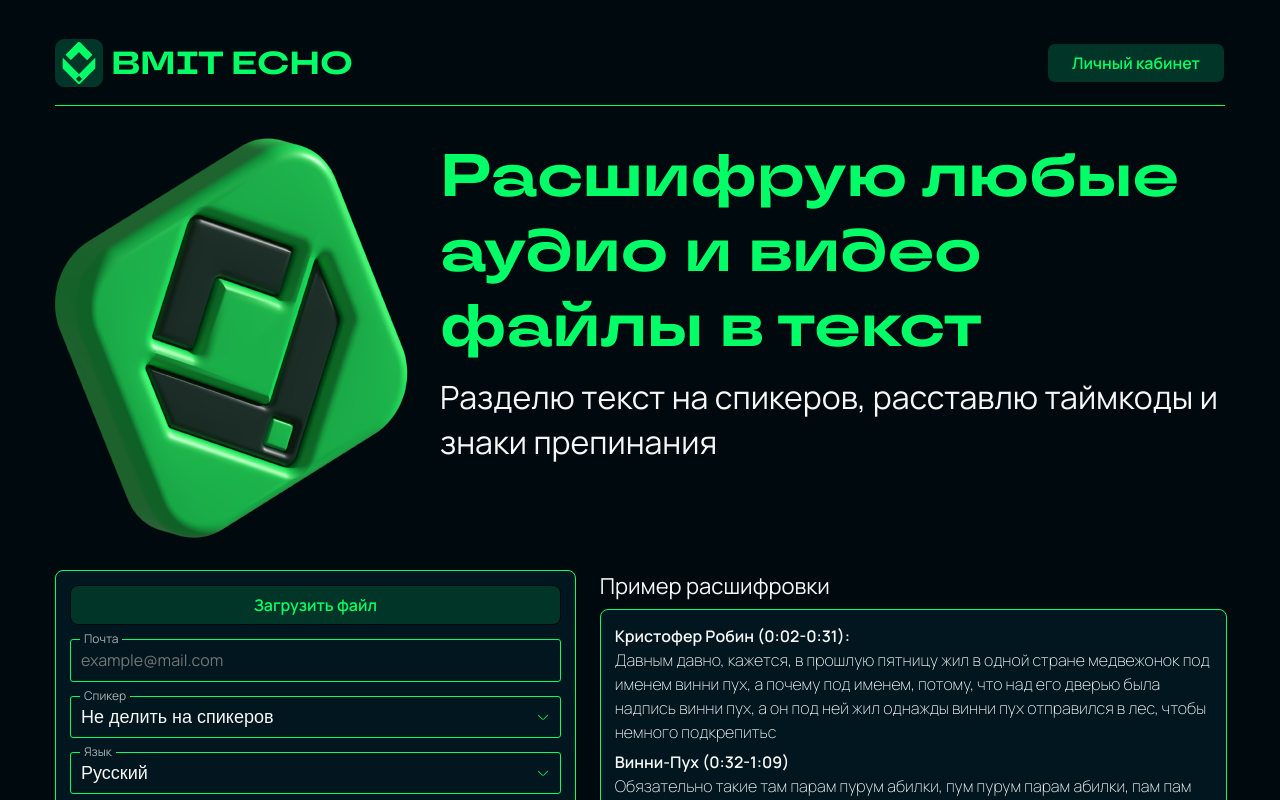
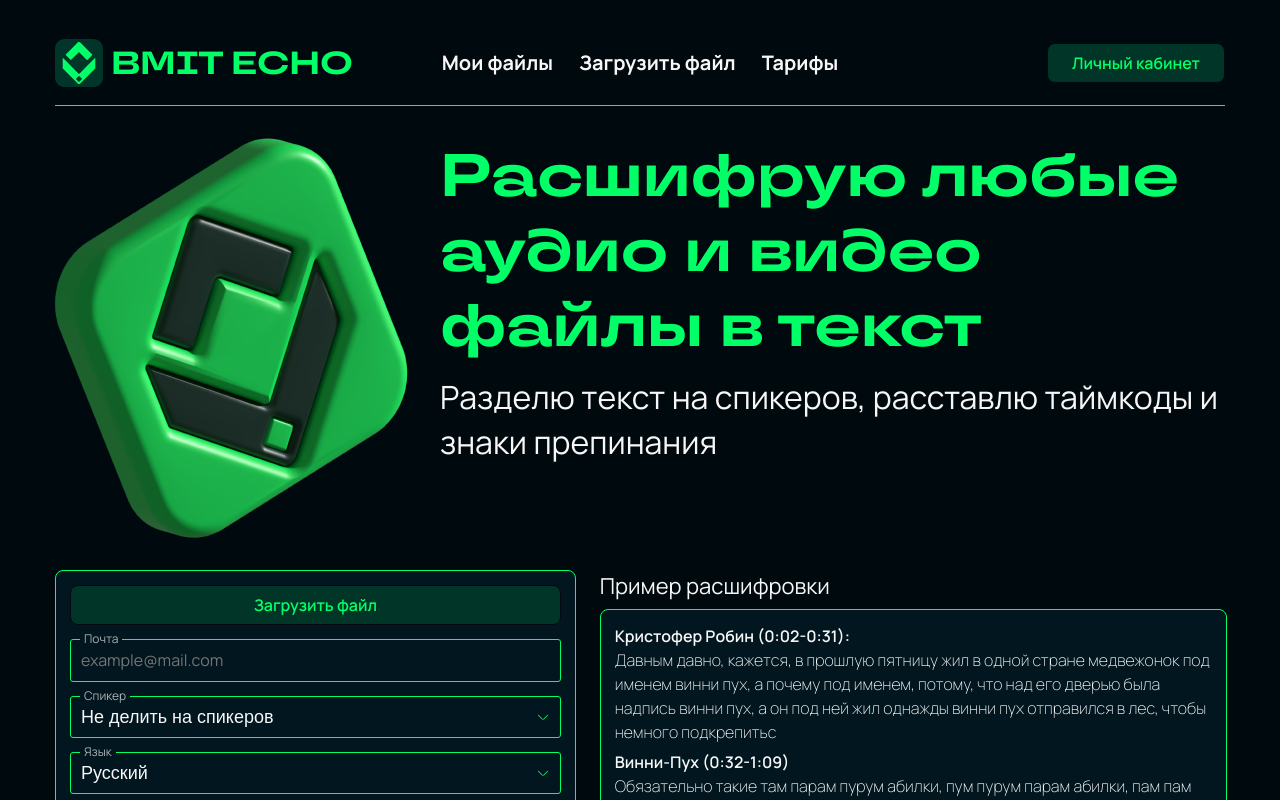
Before and after one commit to Rilpack/project-echo, a React (Vite) app: page / in a window 1280 px wide. Shown: the top 800 px of the page. Built offline with nearby package versions, Linux system fonts and the light colour scheme.

Commit message:
Сверстал разделы меню в шапке. Сделал стилизацию для разделов. Сделал логику выполнения действий у разделов.

```diff
--- a/src/components/Header/Header.module.scss
+++ b/src/components/Header/Header.module.scss
@@ -74,6 +74,23 @@
   width: 100%;
 }
 
+.btn_header {
+  font-family: 'Manrope';
+  font-size: 20px;
+  font-weight: 700;
+  background-color: $btn-default;
+  color: $btn-default-text;
+  border: none !important;
+
+  transition: 0.1s linear;
+  cursor: pointer;
+  user-select: none;
+}
+
+.btn_header:hover {
+  color: $btn-default-hover;
+}
+
 .button_style_mobile {
   display: none;
 }
--- a/src/components/Header/Header.tsx
+++ b/src/components/Header/Header.tsx
@@ -14,8 +14,22 @@ export const Header = () => {
   // Context
 
   const { user, setActiveModal } = context;
+  const navigate = useNavigate();
 
-  const navigate = useNavigate();
+  const btnsHeader = [
+    {
+      text: "Мои файлы",
+      action: user === null ? () => setActiveModal("auth") : () => navigate('/lk')
+    },
+    {
+      text: "Загрузить файл",
+      action: () => navigate('/download')
+    },
+    {
+      text: "Тарифы",
+      action: () => navigate('/tariffs')
+    },
+  ]
 
   return (
     <div className={styles.header_layout}>
@@ -24,6 +38,15 @@ export const Header = () => {
           <img className={styles.logo} src={logo} />
           <div className={styles.header_logo_blocK_text}>
             <h1 className={styles.logo_text}>BMIT ECHO</h1>
+          </div>
+        </div>
+        <div className={styles.header_block_btns_container}>
+          <div className={styles.header_block_btns}>
+            {btnsHeader.map((button, index) => (
+              <button className={styles.btn_header} key={index} onClick={button.action}>
+                {button.text}
+              </button>
+            ))}
           </div>
         </div>
         <div className={styles.header_block_btn_lk}>
```
